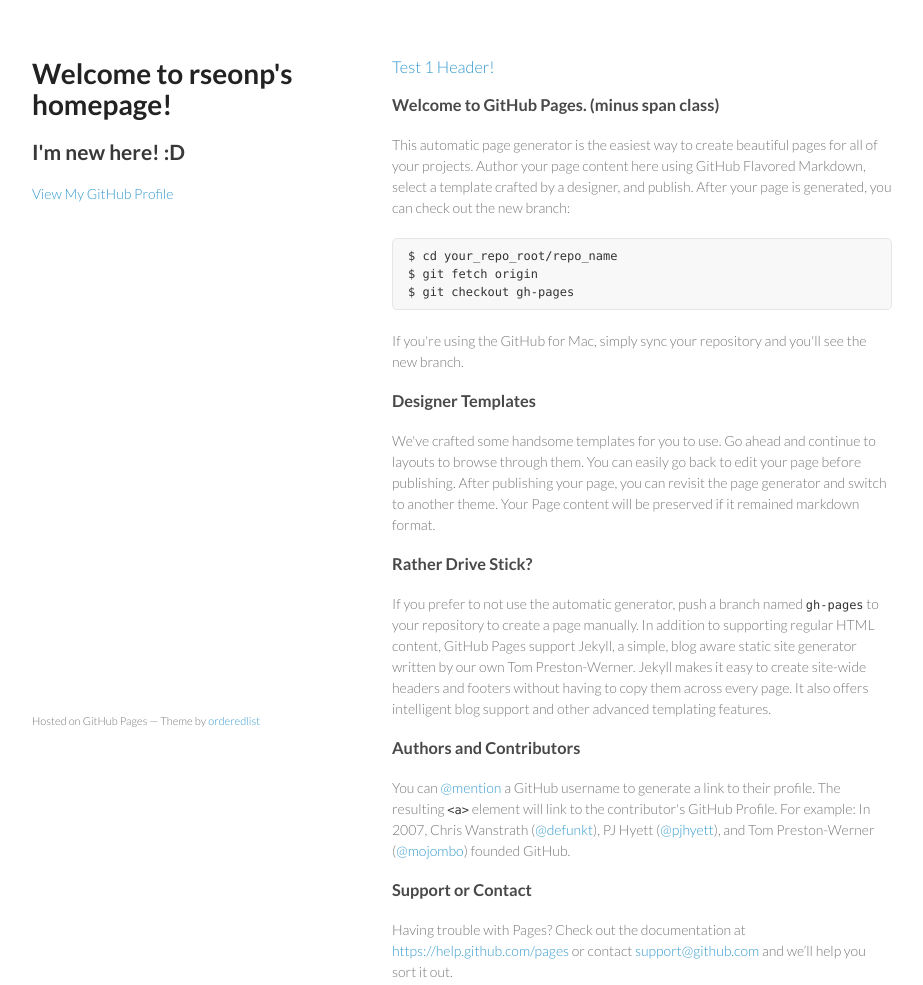
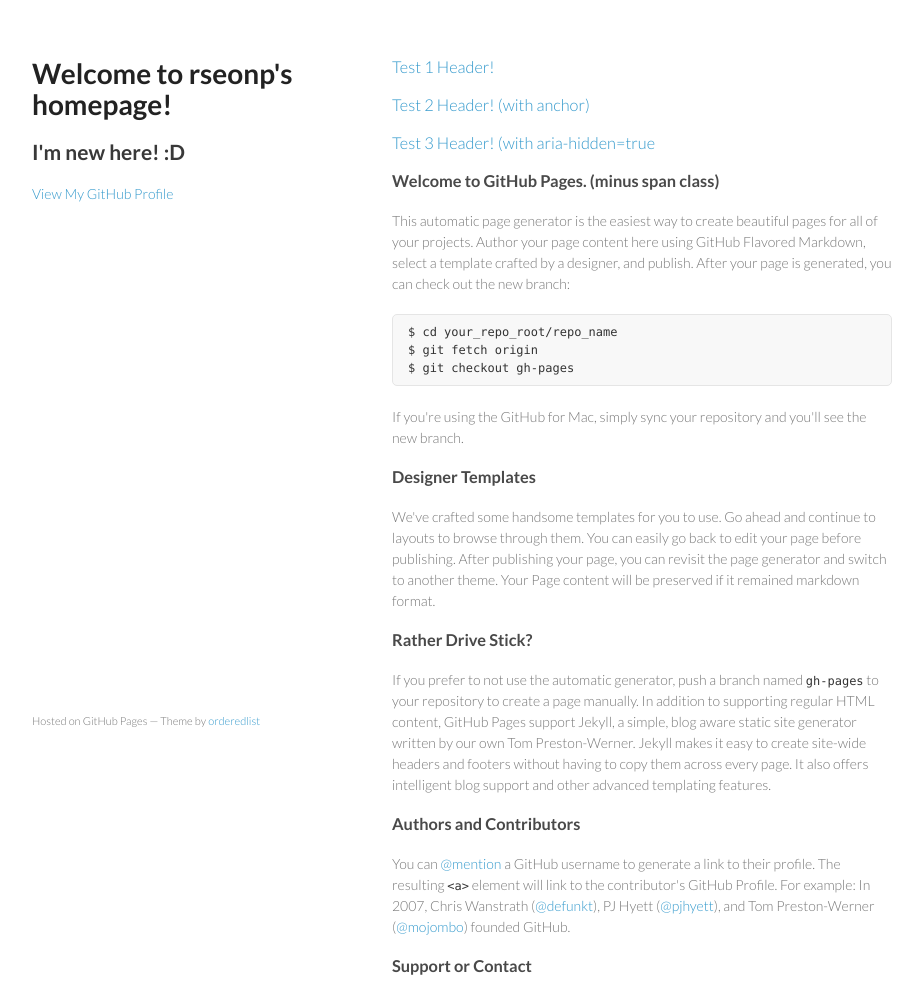
Before and after one commit to rseonp/rseonp.github.io, a plain HTML site: page index.html in a window 1280 px wide. Shown: the top 985 px of the page, without its empty margins (178-1101 px from the left). Drawn offline with Linux system fonts and the light colour scheme.

Commit message:
added test2&3 header

```diff
--- a/index.html
+++ b/index.html
@@ -27,6 +27,15 @@
         <h3>
         <a id="test-1"> Test 1 Header! </a> </h3>
         <h3>
+
+         <h3>
+        <a id="test-2" class="anchor"> Test 2 Header! (with anchor)</a> </h3>
+        <h3>
+
+           <h3>
+        <a id="test-3" aria-hidden="true"> Test 3 Header! (with aria-hidden=true</a> </h3>
+        <h3>
+
 <a id="welcome-to-github-pages" class="anchor" href="#welcome-to-github-pages" aria-hidden="true"></a>Welcome to GitHub Pages. (minus span class)</h3>
 
 <p>This automatic page generator is the easiest way to create beautiful pages for all of your projects. Author your page content here using GitHub Flavored Markdown, select a template crafted by a designer, and publish. After your page is generated, you can check out the new branch:</p>
```
